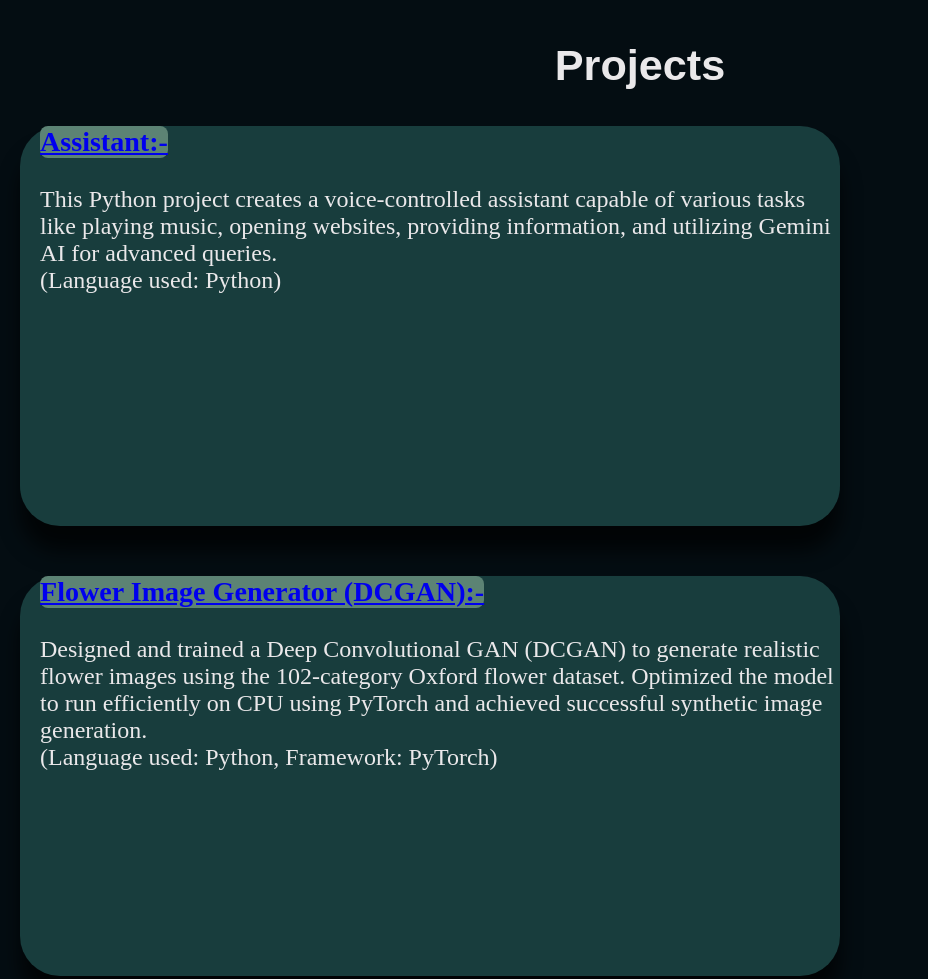
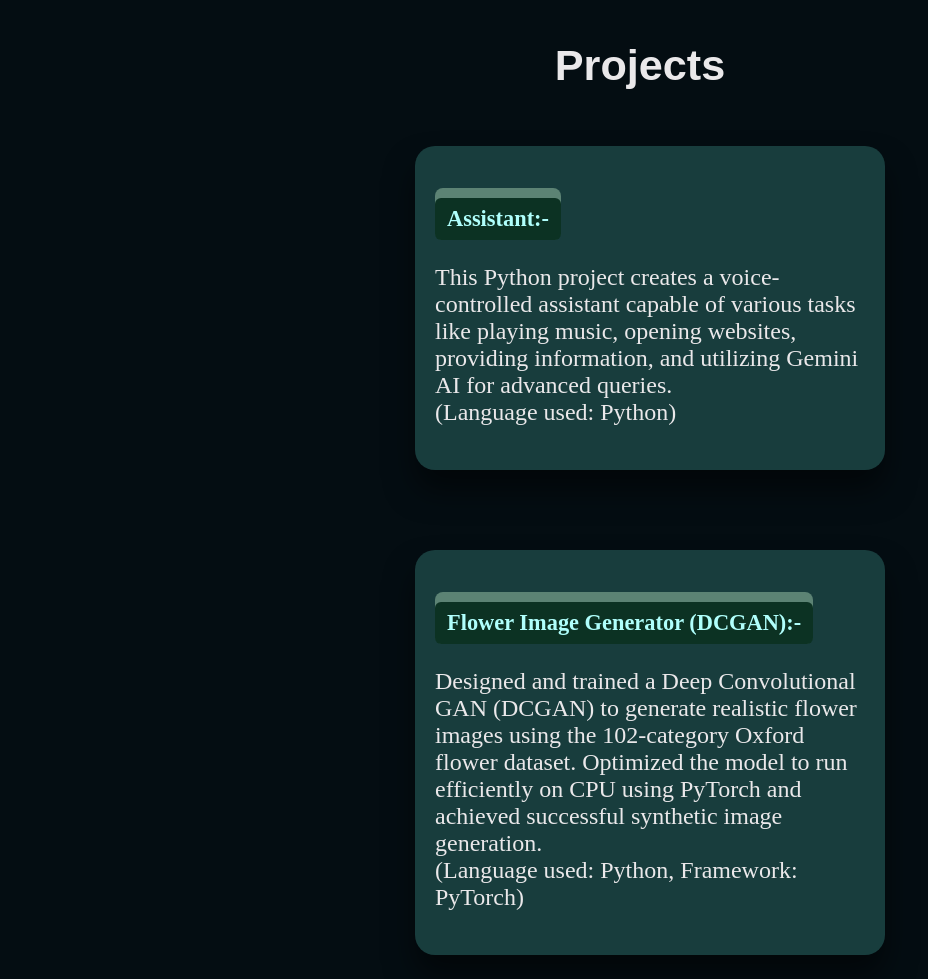
Before and after one commit to KevalParmar75/myself, a plain HTML site: page index.html in a window 1280 px wide. Shown: the part 4080-5059 px from the top of the page, without its empty margins (0-928 px from the left). Drawn offline with Linux system fonts and the light colour scheme; a web font is replaced by a local one.

Commit message:
Update styles.css

```diff
--- a/styles.css
+++ b/styles.css
@@ -368,6 +368,65 @@ body {
   color: #eae8ea;
 }
 
+.stu.pro {
+  flex: 0 1 calc(50% - 30px);
+  box-sizing: border-box;
+  color: #eae8ea;
+  background-color: #183D3D;
+  font-size: 1.5rem;
+  font-family: 'Times New Roman', Times, serif;
+  border-radius: 20px;
+  padding: 20px;
+  box-shadow: 0 20px 30px rgba(0, 0, 0, 0.5);
+  transition: transform 0.3s ease, box-shadow 0.3s ease;
+}
+.stu.pro:hover {
+  transform: translateY(-5px);
+  box-shadow: 0 25px 35px rgba(0, 0, 0, 0.6);
+}
+
+.stu.pro .heading {
+  font-size: 1.4rem;
+  margin-bottom: 10px;
+}
+
+.stu.pro .github-link {
+  color: #b0fffc;
+  text-decoration: none;
+}
+
+.stu.pro .github-link:hover {
+  text-decoration: underline;
+  color: #ffffff;
+}
+
+.projects-grid {
+  display: flex;
+  flex-wrap: wrap;
+  justify-content: center;
+  gap: 30px;
+  max-width: 1000px;
+  margin: 0 auto;
+  padding: 20px 0;
+}
+
+.github-link {
+  display: none;
+  margin-top: 10px;
+  display: inline-block;
+  color: #93B1A6;
+  background-color: #0c3223;
+  padding: 8px 12px;
+  border-radius: 6px;
+  text-decoration: none;
+  font-weight: bold;
+  transition: opacity 0.3s ease;
+}
+
+.pro:hover .github-link {
+  display: inline-block;
+}
+
 .heading {
   background-color: #5C8374;
   border-radius: 8px;
@@ -377,7 +436,7 @@ body {
 }
 
 .pro {
-  height: 50vh;
+  height: auto;
   width: 100vh;
   text-align: left;
   padding-left: 20px;
@@ -580,11 +639,18 @@ body {
   .heading {
     font-size: 1rem;
   }
+  .stu.pro {
+    flex: 0 1 100%;
+  }
 
 }
 
 /* resaponsive */
 @media (max-width: 768px) {
+
+  .stu.pro {
+    flex: 0 1 100%;
+  }
 
   .menu {
     display: none;
@@ -783,7 +849,9 @@ body {
 }
 
 @media (max-width: 480px) {
-
+  .stu.pro {
+    flex: 0 1 100%;
+  }
   .image {
     width: 200px;
     height: 200px;
```
